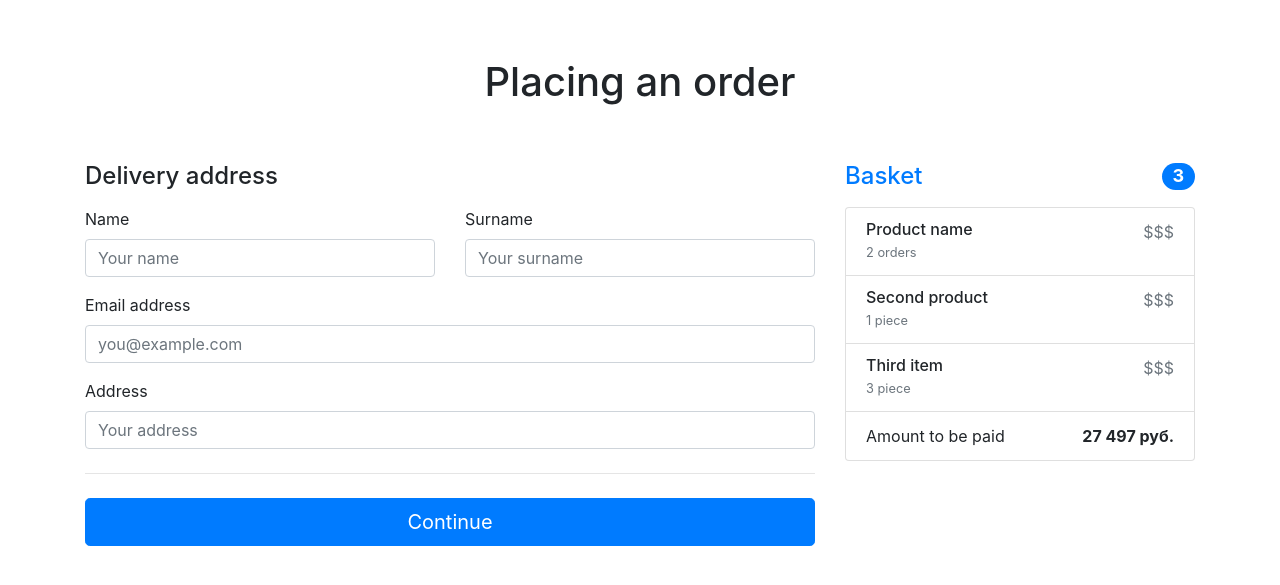
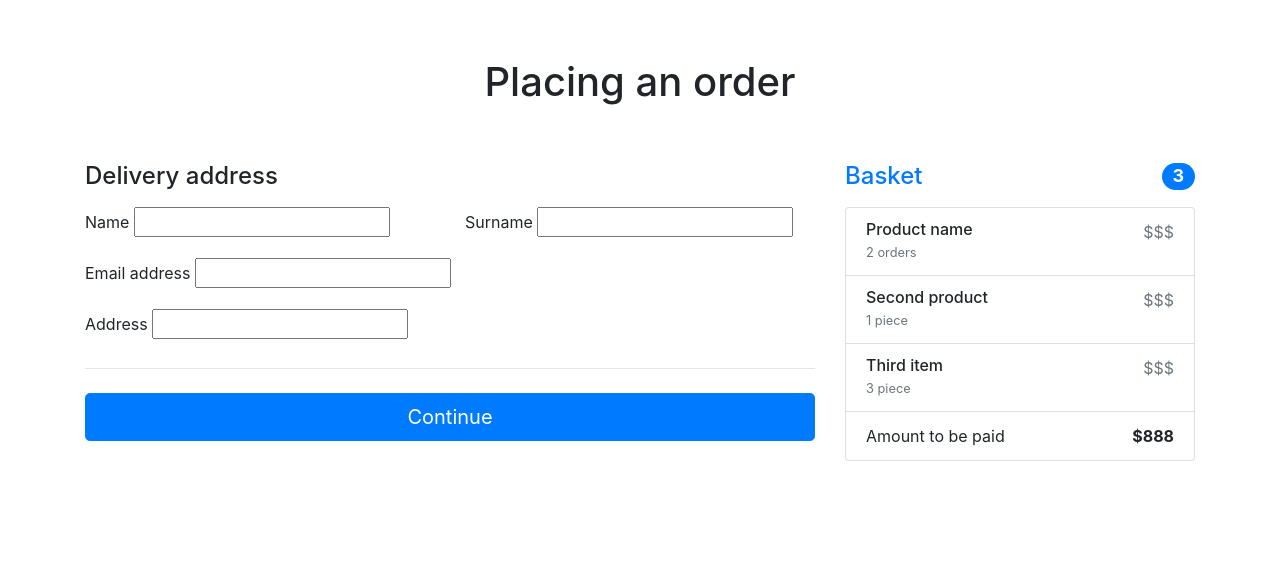
Before and after one commit to S0fft/SyCloth-Shop, a Django app: template orders/templates/orders/order-create.html in a window 1280 px wide. Shown: the part 56-641 px from the top of the page. Run offline with Django 4.2, Linux system fonts and the light colour scheme; the template is opened without the code that fills it: most values are stand-ins (such as "Sample title", 1, 10 or a date in 2020); form fields are guessed from the names that the template uses; parts of the project's set-up code (start-up, migrations or seed data) failed here and were passed over; some libraries are stand-ins or nearby versions.

Commit message:
added form for order-create

```diff
--- a/orders/templates/orders/order-create.html
+++ b/orders/templates/orders/order-create.html
@@ -1,8 +1,8 @@
 {% extends 'products/base.html' %}
 
-{% comment %} {% block title %}
+{% block title %}
   {{ title }}
-{% endblock %} {% endcomment %}
+{% endblock %}
 
 {% block content %}
   <section>
@@ -41,32 +41,33 @@
             </li>
             <li class="list-group-item d-flex justify-content-between">
               <span>Amount to be paid</span>
-              <strong>27 497 руб.</strong>
+              <strong>$888</strong>
             </li>
           </ul>
         </div>
         <div class="col-md-7 col-lg-8">
           <h4 class="mb-3">Delivery address</h4>
-          <form>
+          <form action="{% url 'orders:order_create' %}" method="post">
+            {% csrf_token %}
             <div class="row g-3">
               <div class="col-sm-6">
-                <label for="firstName" class="form-label">Name</label>
-                <input type="text" class="form-control" id="firstName" placeholder="Your name" value="" required />
+                <label for="{{ form.first_name.id_for_label }}" class="form-label">Name</label>
+                {{ form.first_name }}
               </div>
 
               <div class="col-sm-6">
-                <label for="lastName" class="form-label">Surname</label>
-                <input type="text" class="form-control" id="lastName" placeholder="Your surname" value="" required />
+                <label for="{{ form.last_name.id_for_label }}" class="form-label">Surname</label>
+                {{ form.last_name }}
               </div>
 
               <div class="col-12 mt-3">
-                <label for="email" class="form-label">Email address</label>
-                <input type="email" class="form-control" id="email" placeholder="you@example.com" />
+                <label for="{{ form.email.id_for_label }}" class="form-label">Email address</label>
+                {{ form.email }}
               </div>
 
               <div class="col-12 mt-3">
-                <label for="address" class="form-label">Address</label>
-                <input type="text" class="form-control" id="address" placeholder="Your address" required />
+                <label for="{{ form.address.id_for_label }}" class="form-label">Address</label>
+                {{ form.address }}
               </div>
             </div>
 
```
